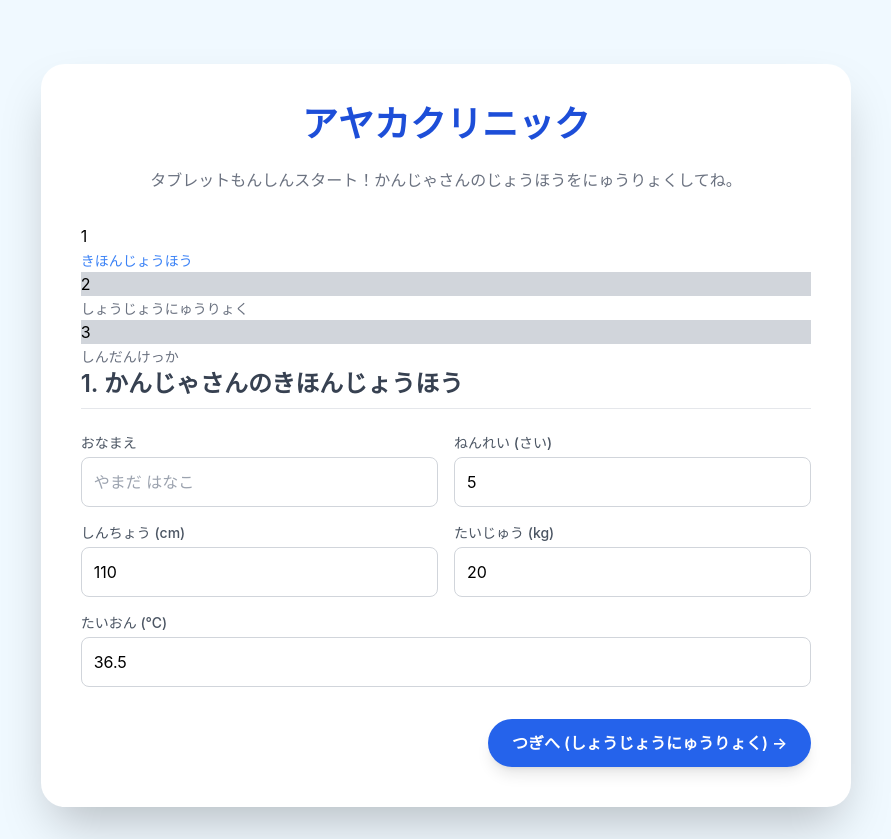
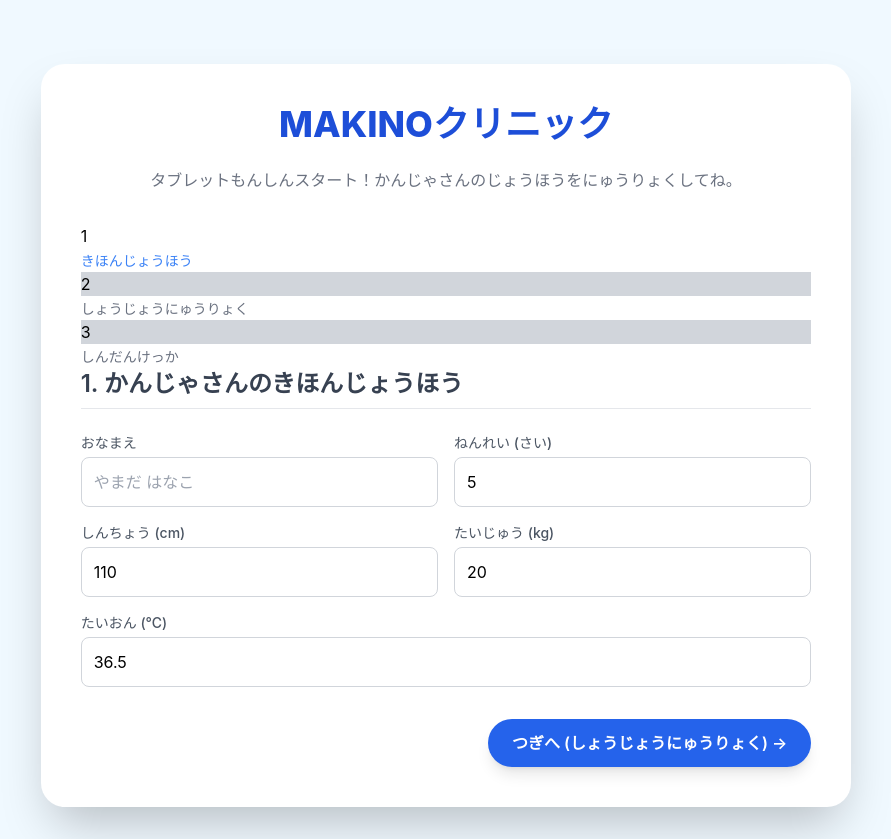
Before and after one commit to makinoki135-ux/doctor, a plain HTML site: page index.html in a window 1280 px wide. Shown: the whole page, without its empty margins (194-1085 px from the left). Drawn offline with nearby package versions, Linux system fonts and the light colour scheme.

Commit message:
Update index.html

```diff
--- a/index.html
+++ b/index.html
@@ -60,7 +60,7 @@
     <div class="container bg-white p-6 sm:p-10 rounded-3xl shadow-2xl w-full lg:w-3/4 xl:w-2/3">
 
         <h1 class="text-3xl sm:text-4xl font-extrabold text-blue-700 mb-6 text-center">
-            アヤカクリニック
+            MAKINOクリニック
         </h1>
         <p class="text-gray-500 text-center mb-8">タブレットもんしんスタート！かんじゃさんのじょうほうをにゅうりょくしてね。</p>
 
```
